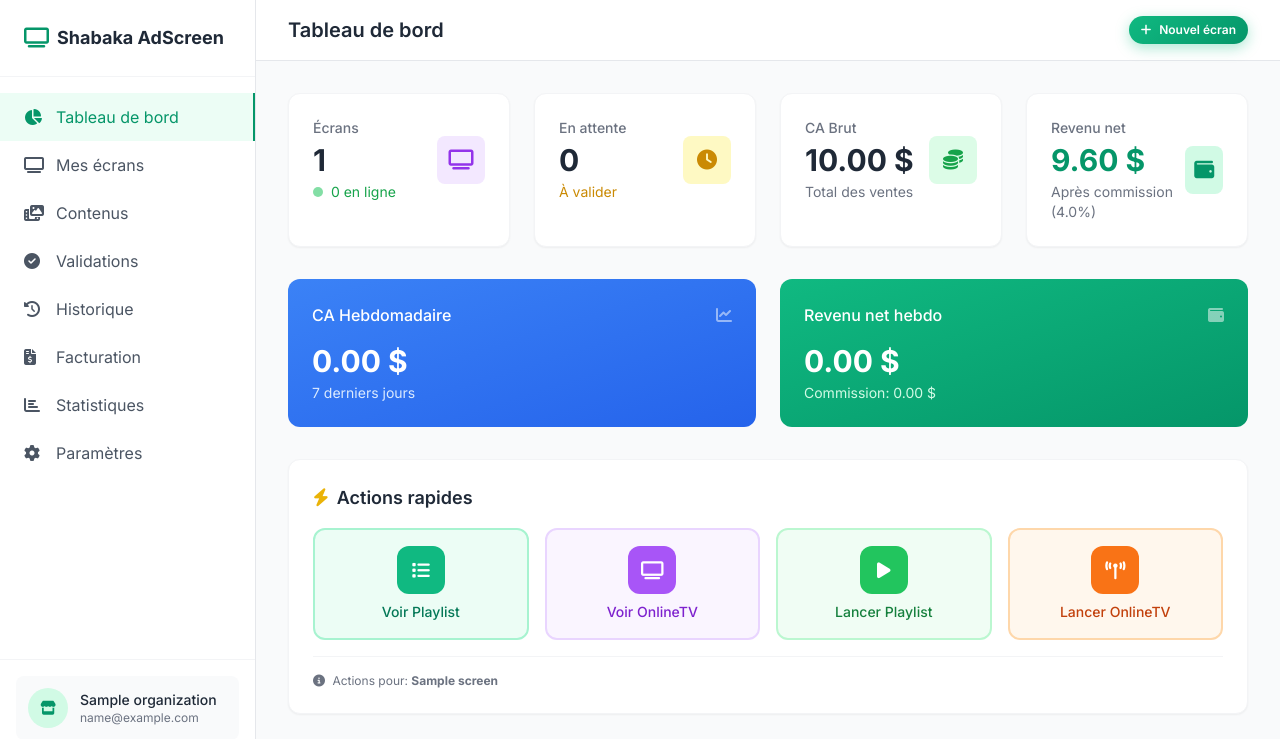
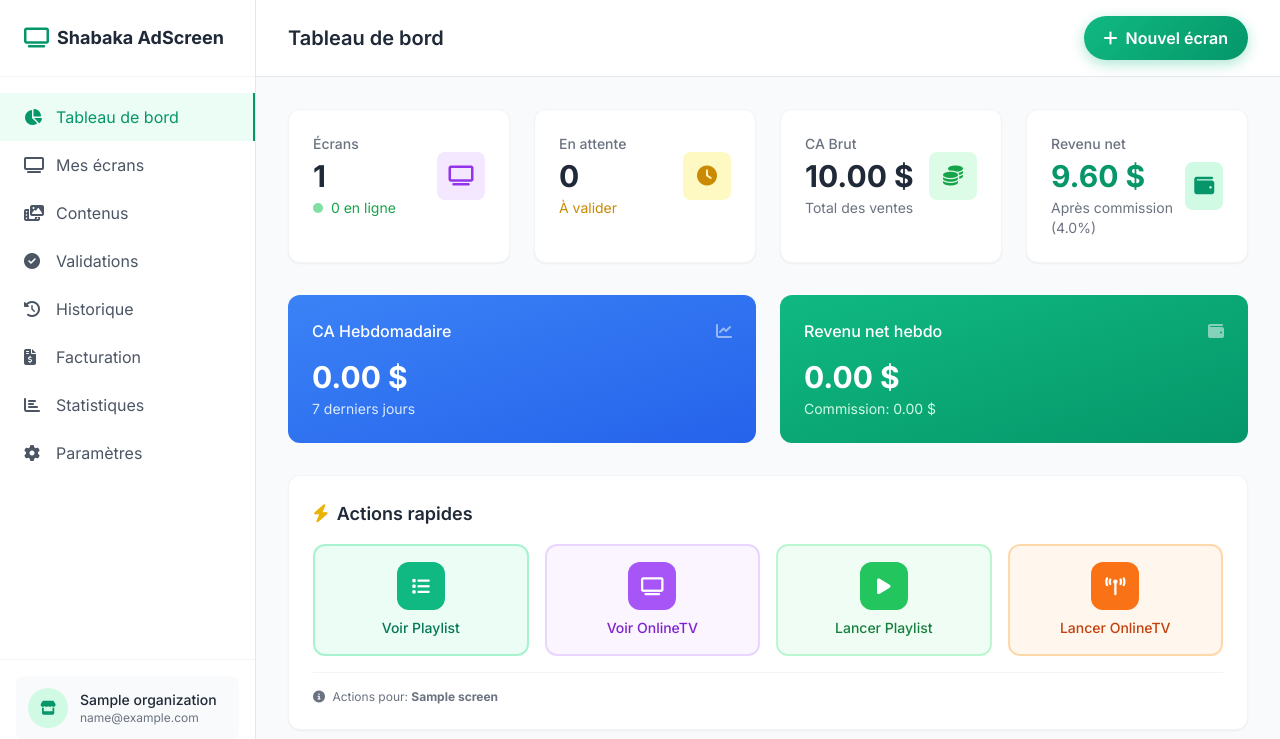
Before and after one commit to moa-digitalagency/AdScreen, a Flask app: page /org/dashboard in a window 1280 px wide. Shown: the top 739 px of the page. Run offline with Flask 3, Linux system fonts and the light colour scheme; a user stored in the database is signed in; tables that the repository leaves empty hold one stand-in row (values such as "Sample post"); style sheets or scripts are compiled from the project's sources.

Commit message:
Make the "New Screen" button larger for better visibility
Update the CSS classes for the "New Screen" button in `templates/org/base.html` to increase its size, including text size and padding.

Replit-Commit-Author: Agent
Replit-Commit-Session-Id: 22c84d4a-4f68-42bc-9c19-4975d4f0cfd9
Replit-Commit-Checkpoint-Type: full_checkpoint
Replit-Commit-Event-Id: a7987bdb-15f9-4349-ad45-cdda2fec9859
Replit-Commit-Screenshot-Url: https://storage.googleapis.com/screenshot-production-us-central1/0fc42c65-1113-4e90-bb64-8952c18ca7d8/22c84d4a-4f68-42bc-9c19-4975d4f0cfd9/awbeyzO
Replit-Helium-Checkpoint-Created: true

```diff
--- a/templates/org/base.html
+++ b/templates/org/base.html
@@ -87,7 +87,7 @@
                     <h1 class="text-lg sm:text-xl font-semibold text-gray-800 truncate">{% block page_title %}Dashboard{% endblock %}</h1>
                 </div>
                 <div class="flex items-center gap-2 sm:gap-4 flex-shrink-0">
-                    <a href="{{ url_for('org.new_screen') }}" class="btn-primary text-xs !py-1 !px-2.5 sm:!py-1.5 sm:!px-3">
+                    <a href="{{ url_for('org.new_screen') }}" class="btn-primary text-sm sm:text-base !py-2 sm:!py-2.5 !px-4 sm:!px-5">
                         <i class="fas fa-plus"></i>
                         <span class="hidden sm:inline">Nouvel écran</span>
                     </a>
```
